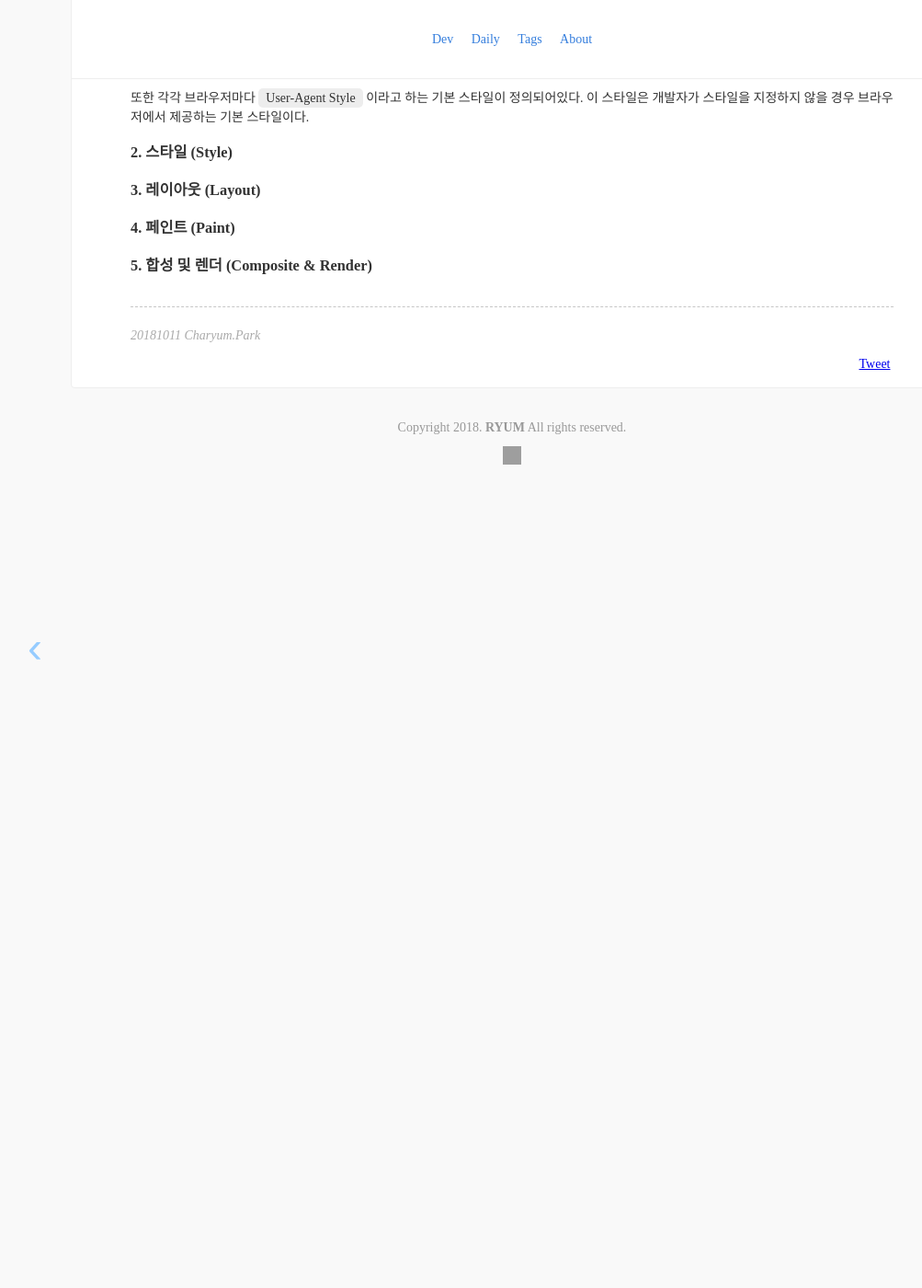
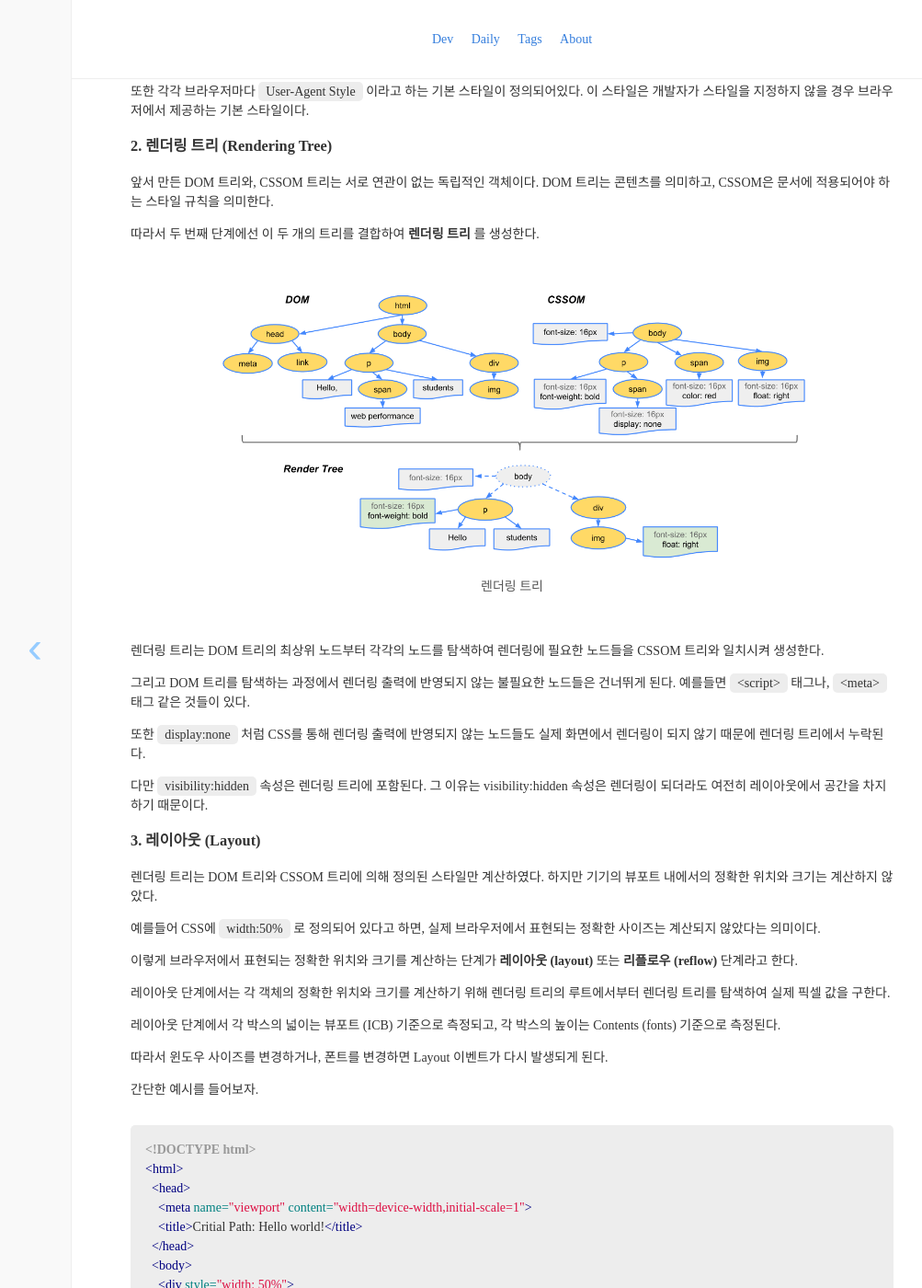
Before and after one commit to ryum91/ryum91.github.com, a Jekyll site: the page built from _posts/dev31/2018-10-11-36.md, in a window 1280 px wide and 1400 px high, scrolled down 2308 px. Shown: the whole window at 92% size, without its empty margins (83-1086 px from the left). Built offline with Jekyll 4.4.1, drawn with Linux system fonts in a browser that asks for light colours; nearby versions of some CDN libraries; some web fonts are replaced; comment, search, counter and statistics services are not loaded; before the commit the page ends 2845 px from its top, so only the background shows below that; some of the changed text lies outside the part shown; grey boxes are pictures that could not be loaded.

Commit message:
[Post] 2018-10-11-36

````diff
--- a/_posts/dev31/2018-10-11-36.md
+++ b/_posts/dev31/2018-10-11-36.md
@@ -7,14 +7,16 @@
 tags: [web, browser, rendering]
 ---
 
-우리는 컴퓨터로 그리고 스마트폰으로 하루에도 수십번씩 웹 브라우저를 사용한다.
-브라우저를 키고 네이버나 구글 같은 웹 페이지에 접속을 한다.
-그럼 브라우저는 HTTP나 HTTPS 통신으로
-HTML과 CSS, JS 파일 등 해당 웹 페이지에 필요한 리소스들을 불러오기 시작한다.
-그리고나서 브라우저는 리소스들을 처리하기 시작하여 실제 사용자가 보는 화면에 띄워준다.
+우리는 컴퓨터로 그리고 스마트폰에 설치된 브라우저를 이용해
+네이버나 구글 같은 웹 페이지에 접속한다.
+그럼 브라우저는 네트워크 통신으로
+HTML과 CSS, JS 파일 등 해당 웹 페이지에 필요한 리소스들을 불러온 뒤
+각종 처리 작업을 거쳐 실제 사용자가 보는 화면에 띄워준다.
 
-이번에 설명할 것은 브라우저가 리소스들을 받아 어떻게 처리하는지에 대해 설명한다.
-이것을 이해하면 웹 개발을 할 때 최초 페이지가 띄워지기 까지 걸리는 시간을 최적화할 수 있다.
+이러한 작업을 **렌더링** 이라고 한다.
+
+그렇다면 렌더링은 브라우저 내부에서 어떻게 동작하는걸까?
+그 과정을 좀 더 자세하게 알아보자.
 
 ---
 
@@ -23,19 +25,19 @@
 렌더링 엔진의 역할은 요청 받은 내용을 브라우저 화면에 표시하는 일을 담당한다.
 보통 HTML 이나 이미지 들을 표시할 수 있다.
 
-이러한 렌더링 엔진은 브라우저마다 존재한다.
-대표적으로 파이어폭스는 모질라에 자체 제작 한 게코(Gecko) 엔진을 사용하며,
+렌더링 엔진은 브라우저마다 존재한다.
+대표적으로 파이어폭스는 모질라에서 자체 제작 한 게코(Gecko) 엔진을 사용하며,
 사파리와 크롬은 웹킷(Webkit) 엔진을 사용한다.
 
 이러한 렌더링 엔진은 전부다 똑같지 않고, 엔진마다 미세한 차이가 존재한다.
-때문에 우리가 같은 웹 사이트를 접속할때 브라우저 마다 미세한 차이가 존재하는 이유도
-브라우저에 사용되는 렌더링 엔진이 달라서 생기는 현상이다.
+때문에 우리가 같은 웹 사이트를 접속할때도 브라우저 마다 미세한 차이가 존재하는 이유가
+이러한 렌더링 엔진이 브라우저마다 달라서 생기는 현상이다.
 
 ---
 
 # 렌더링 엔진 동작 과정
 
-## 1. 파싱 (Parsing)
+## 1. 객체 모델 생성
 
 ### 1-1. 변환 (Conversion)
 브라우저가 HTML 파일을 디스크나 네트워크에서 읽어온 뒤 해당 파일에 지정된 인코딩(예:UTF-8)으로 변환한다.
@@ -84,10 +86,101 @@
 또한 각각 브라우저마다 `User-Agent Style` 이라고 하는 기본 스타일이 정의되어있다.
 이 스타일은 개발자가 스타일을 지정하지 않을 경우 브라우저에서 제공하는 기본 스타일이다.
 
-### 2. 스타일 (Style)
+### 2. 렌더링 트리 (Rendering Tree)
+
+앞서 만든 DOM 트리와, CSSOM 트리는 서로 연관이 없는 독립적인 객체이다.
+DOM 트리는 콘텐츠를 의미하고, CSSOM은 문서에 적용되어야 하는 스타일 규칙을 의미한다.
+
+따라서 두 번째 단계에선 이 두 개의 트리를 결합하여 **렌더링 트리** 를 생성한다.
+
+<br/>
+
+<p class="center"><img class="radius center" style="width:40rem;" src="/dev/36/render-tree.png"></p>
+
+<p class="center desc">렌더링 트리</p>
+
+<br>
+
+렌더링 트리는 DOM 트리의 최상위 노드부터 각각의 노드를 탐색하여
+렌더링에 필요한 노드들을 CSSOM 트리와 일치시켜 생성한다.
+
+그리고 DOM 트리를 탐색하는 과정에서 렌더링 출력에 반영되지 않는 불필요한 노드들은 건너뛰게 된다.
+예를들면 `<script>` 태그나, `<meta>` 태그 같은 것들이 있다.
+
+또한 `display:none` 처럼 CSS를 통해 렌더링 출력에 반영되지 않는 노드들도
+실제 화면에서 렌더링이 되지 않기 때문에 렌더링 트리에서 누락된다.
+
+다만 `visibility:hidden` 속성은 렌더링 트리에 포함된다.
+그 이유는 visibility:hidden 속성은 렌더링이 되더라도 여전히 레이아웃에서 공간을 차지하기 때문이다.
 
 ### 3. 레이아웃 (Layout)
 
-### 4. 페인트 (Paint)
+렌더링 트리는 DOM 트리와 CSSOM 트리에 의해 정의된 스타일만 계산하였다.
+하지만 기기의 뷰포트 내에서의 정확한 위치와 크기는 계산하지 않았다.
+
+예를들어 CSS에 `width:50%` 로 정의되어 있다고 하면,
+실제 브라우저에서 표현되는 정확한 사이즈는 계산되지 않았다는 의미이다.
+
+이렇게 브라우저에서 표현되는 정확한 위치와 크기를 계산하는 단계가 **레이아웃 (layout)** 또는 **리플로우 (reflow)** 단계라고 한다.
+
+레이아웃 단계에서는 각 객체의 정확한 위치와 크기를 계산하기 위해
+렌더링 트리의 루트에서부터 렌더링 트리를 탐색하여 실제 픽셀 값을 구한다.
+
+레이아웃 단계에서 각 박스의 넓이는 뷰포트 (ICB) 기준으로 측정되고,
+각 박스의 높이는 Contents (fonts) 기준으로 측정된다.
+
+따라서 윈도우 사이즈를 변경하거나, 폰트를 변경하면 Layout 이벤트가 다시 발생되게 된다.
+
+간단한 예시를 들어보자.
+```html
+<!DOCTYPE html>
+<html>
+  <head>
+    <meta name="viewport" content="width=device-width,initial-scale=1">
+    <title>Critial Path: Hello world!</title>
+  </head>
+  <body>
+    <div style="width: 50%">
+      <div style="width: 50%">Hello world!</div>
+    </div>
+  </body>
+</html>
+```
+
+위 예시 코드에서는 두 개의 중첩된 div 가 정의되어있다.
+첫 번째 div는 width 값을 뷰포트 너비의 50%로 설정하였고, 하위의 div는 width 값을 상위 노드의 50%, 즉 뷰포트의 25%로 설정하였다.
+
+<br/>
+
+<p class="center"><img class="radius center" style="width:40rem;" src="/dev/36/layout-before.png"></p>
+
+<p class="center desc">레이아웃 단계 (전)</p>
+
+<br/>
+
+이후 레이아웃 단계에서는 모든 상대적인 값들을 절대적인 값인 픽셀로 변환하는 작업을 수행한다.
+전체 뷰포트의 픽셀 사이즈를 구하고, 뷰포트의 50%, 뷰포트의 25% 값을 구하여 렌더링 트리에 반영한다.
+
+<br/>
+
+<p class="center"><img class="radius center" style="width:40rem;" src="/dev/36/layout-after.png"></p>
+
+<p class="center desc">레이아웃 단계 (후)</p>
+
+<br/>
+
+### 4. Layer Tree 생성 및 Paint
+
+레이아웃 단계가 종료된 후 렌더링 트리로 레이어 트리 (Layer Tree) 를 생성한다.
+
+레이어 트리는 렌더링 트리에서 모든 노드가 생성되는 것은 아니고, 레이어 트리가 생성되는 몇 가지 조건이 있다.
+
+1) 페이지의 루트 노트
+2) CSS position properties (relative, absolute)
+3) 오버플로, 알파 마스크 또는 반사가 있음
+4) CSS Filter
+5) CSS 3D Transform, Animations
+6) \<canvas\>, \<video\> 태그
+7) 브라우저 내부 레이아웃
 
 ### 5. 합성 및 렌더 (Composite & Render)
````
Also changed, not shown: dev/36/layout-after.png (added), dev/36/layout-before.png (added), dev/36/render-tree.png (added).
